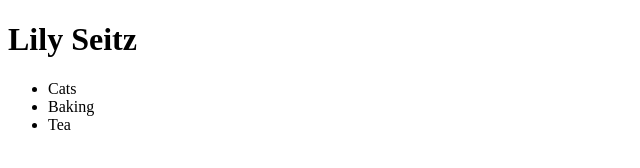
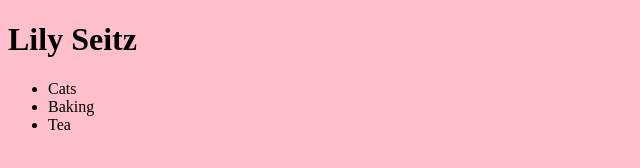
Before and after one commit to lilyseitz/lilyseitz.github.io, a plain HTML site: page index.html in a window 1280 px wide. Shown: the whole page, without its empty margins (0-640 px from the left). Drawn offline with Linux system fonts and the light colour scheme.

Commit message:
pink background

```diff
--- /dev/null
+++ b/CSS/Styles.css
@@ -0,0 +1,3 @@
+body{
+    background-color: pink;
+}
--- a/index.html
+++ b/index.html
@@ -5,6 +5,7 @@
     <meta name="viewport" content="width=device-width, initial-scale=1.0">
     <meta http-equiv="X-UA-Compatible" content="ie=edge">
     <title>Lily Seitz</title>
+  <link rel="stylesheet" href="css/Styles.css">
 </head>
 <body>
 <h1>Lily Seitz</h1>
```
